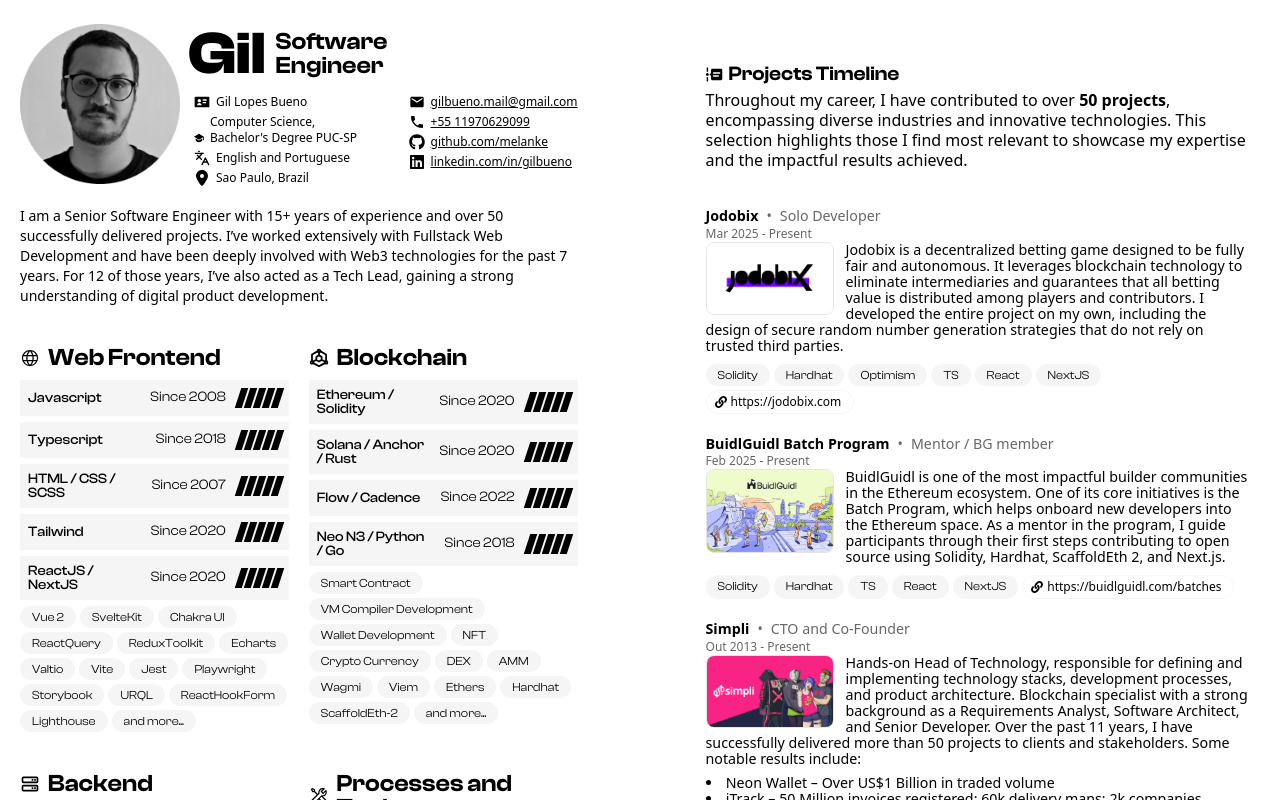
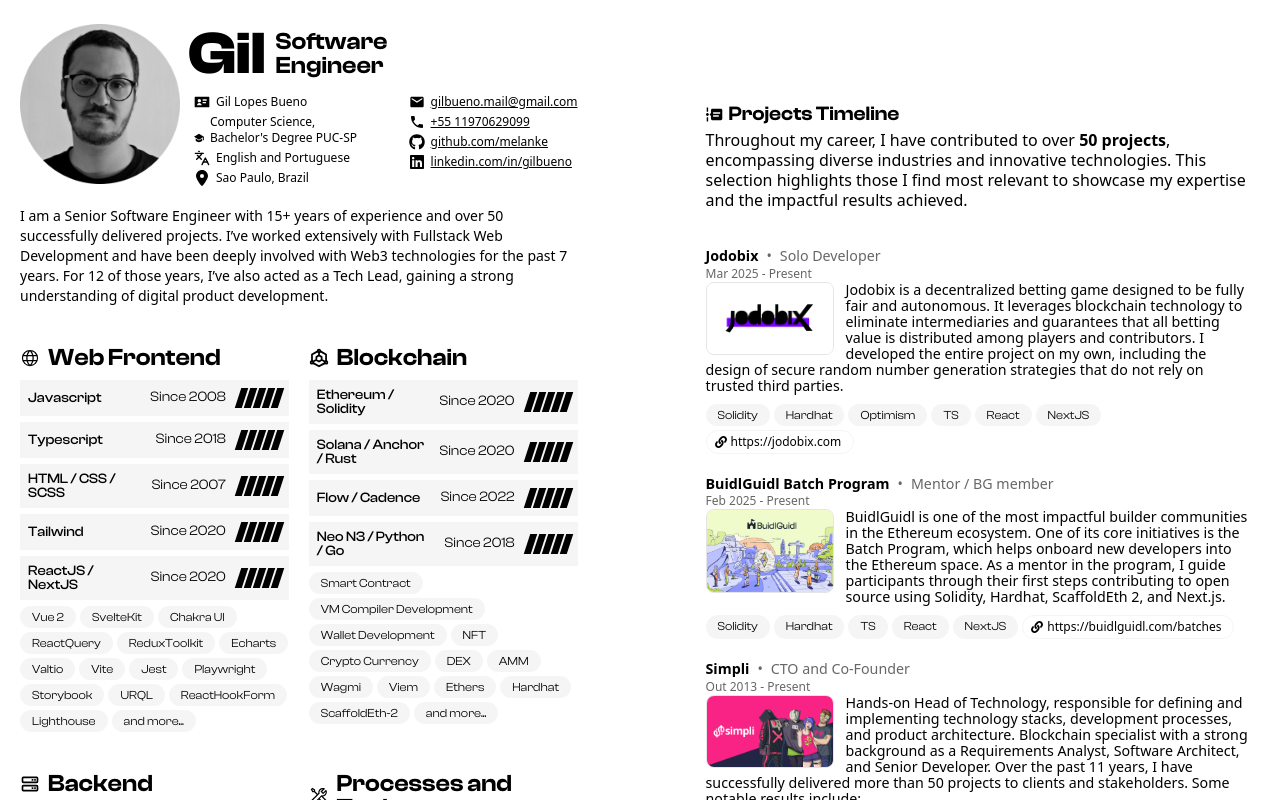
Before and after one commit to melanke/melanke.github.io, a Next.js app: page / in a window 1280 px wide. Shown: the top 800 px of the page. Built offline with nearby package versions, Linux system fonts and the light colour scheme; a web font is replaced by a local one.

Commit message:
Fix print

```diff
--- a/components/LeadershipSection.tsx
+++ b/components/LeadershipSection.tsx
@@ -3,7 +3,7 @@
 
 export function LeadershipSection() {
   return (
-    <div className="flex flex-col mt-10 w-full text-black dark:text-white max-md:max-w-full">
+    <div className="flex flex-col mt-10 w-full text-black break-inside-avoid dark:text-white max-md:max-w-full">
       <div className="flex gap-1.5 justify-center items-center self-start text-2xl font-semibold leading-none animate-fade-up opacity-0">
         <HiOutlineUserGroup size={20} />
         <div className="self-stretch my-auto font-clash font-semibold">
--- a/components/Timeline.tsx
+++ b/components/Timeline.tsx
@@ -4,7 +4,7 @@
 function TimelineHeader({ className }: { className?: string }) {
   return (
     <div
-      className={`flex gap-1.5 justify-center items-center self-start text-xl font-semibold leading-none ${className}`}
+      className={`flex gap-1.5 justify-center items-center self-start text-xl font-semibold leading-none mt-10 ${className}`}
     >
       <TimelineIcon size={17} />
       <div className="self-stretch my-auto font-clash font-semibold">
```
